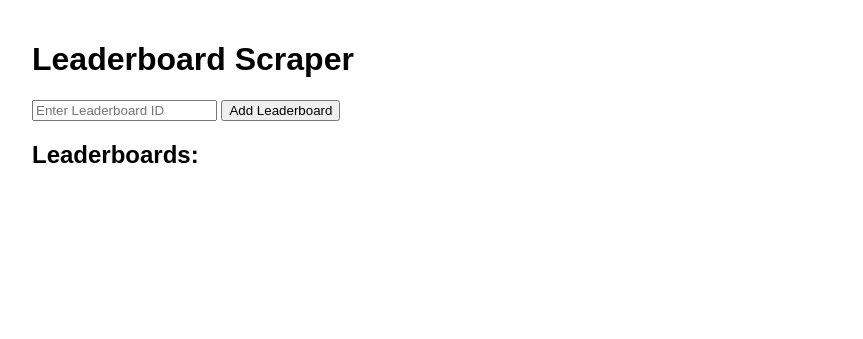
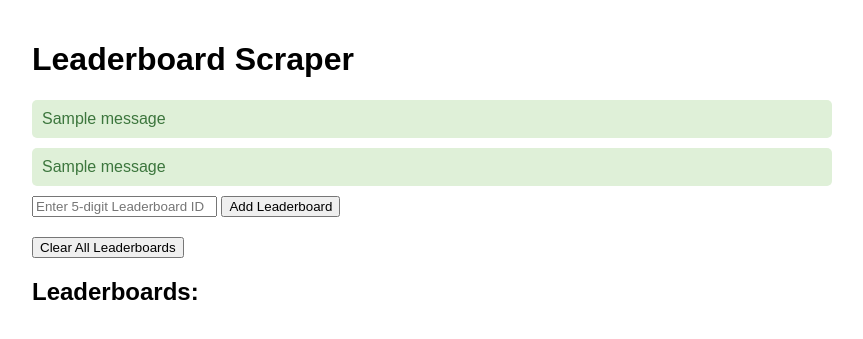
Before and after one commit to shubhsardana29/Unstop-result-scrapper, a Flask app: page / in a window 1280 px wide. Shown: the top 339 px of the page, without its empty margins (208-1071 px from the left). Run offline with Flask 3, Linux system fonts and the light colour scheme; one stand-in notice (Sample message) is shown.

Commit message:
added type validation

```diff
--- a/main.py
+++ b/main.py
@@ -1,9 +1,11 @@
 import requests
 import time
-from flask import Flask, jsonify, request, render_template, redirect, url_for
+from flask import Flask, jsonify, request, render_template, redirect, url_for , flash , session , get_flashed_messages
 from concurrent.futures import ThreadPoolExecutor, as_completed
 import os
 import math
+import re
+
 
 class LeaderboardScraper:
     def __init__(self, base_url, leaderboard_id, per_page=30):
@@ -72,6 +74,7 @@
         return all_data
 
 app = Flask(__name__)
+app.secret_key = os.urandom(24)
 
 leaderboards = {}  # Dictionary to store leaderboard IDs and their total pages
 scraper_instances = {}
@@ -79,15 +82,30 @@
 @app.route('/', methods=['GET', 'POST'])
 def home():
     if request.method == 'POST':
+        # Clear existing flash messages
+        session.pop('_flashes', None)
+
         leaderboard_id = request.form.get('leaderboard_id')
-        if leaderboard_id and leaderboard_id not in leaderboards:
-            base_url = 'https://unstop.com/api/public/live-leaderboard'
-            scraper = LeaderboardScraper(base_url, leaderboard_id)
-            leaderboards[leaderboard_id] = scraper.total_pages
-            scraper_instances[leaderboard_id] = scraper
-
+        if re.match(r'^\d{5}$', leaderboard_id):
+            if leaderboard_id not in leaderboards:
+                base_url = 'https://unstop.com/api/public/live-leaderboard'
+                scraper = LeaderboardScraper(base_url, leaderboard_id)
+                leaderboards[leaderboard_id] = scraper.total_pages
+                scraper_instances[leaderboard_id] = scraper
+                flash('Leaderboard added successfully!', 'success')
+            else:
+                flash('Leaderboard ID already exists!', 'warning')
+        else:
+            flash('Invalid input. Please enter exactly 5 digits.', 'error')
         return redirect(url_for('home'))
     return render_template('index.html', leaderboards=leaderboards)
+
+@app.route('/clear_leaderboards', methods=['POST'])
+def clear_leaderboards():
+    leaderboards.clear()
+    scraper_instances.clear()
+    flash('All leaderboards have been cleared.', 'success')
+    return redirect(url_for('home'))
 
 @app.route('/combined/<leaderboard_id>')
 def combined_results(leaderboard_id):
--- a/templates/index.html
+++ b/templates/index.html
@@ -39,14 +39,40 @@
             opacity: 0.6;
             cursor: not-allowed;
         }
+        .flash {
+            padding: 10px;
+            margin: 10px 0;
+            border-radius: 5px;
+        }
+        .success { background-color: #dff0d8; color: #3c763d; }
+        .error { background-color: #f2dede; color: #a94442; }
+        .warning { background-color: #fcf8e3; color: #8a6d3b; }
     </style>
 </head>
 <body>
     <h1>Leaderboard Scraper</h1>
+    {% with messages = get_flashed_messages(with_categories=true) %}
+        {% if messages %}
+            {% for category, message in messages %}
+                <div class="flash {{ category }}">{{ message }}</div>
+            {% endfor %}
+        {% endif %}
+    {% endwith %}{% with messages = get_flashed_messages(with_categories=true) %}
+        {% if messages %}
+            {% for category, message in messages %}
+                <div class="flash {{ category }}">{{ message }}</div>
+            {% endfor %}
+        {% endif %}
+    {% endwith %}
     <form method="POST">
-        <input type="text" name="leaderboard_id" placeholder="Enter Leaderboard ID" required>
+        <input type="text" name="leaderboard_id" placeholder="Enter 5-digit Leaderboard ID" required pattern="\d{5}" title="Please enter exactly 5 digits">
         <button type="submit">Add Leaderboard</button>
     </form>
+
+    <form method="POST" action="{{ url_for('clear_leaderboards') }}">
+        <button type="submit" onclick="return confirm('Are you sure you want to clear all leaderboards?');">Clear All Leaderboards</button>
+    </form>
+
     <h2>Leaderboards:</h2>
     <ul>
         {% for id, total_pages in leaderboards.items() %}
@@ -138,6 +164,18 @@
         function viewFullAPI(leaderboardId) {
             window.open(`/view_full_api/${leaderboardId}`, '_blank');
         }
+
+        document.getElementById('leaderboardForm').addEventListener('submit', function(e) {
+            var submitButton = document.getElementById('submitButton');
+            if (submitButton.disabled) {
+                e.preventDefault();
+            } else {
+                submitButton.disabled = true;
+                setTimeout(function() {
+                    submitButton.disabled = false;
+                }, 2000);  // Re-enable after 2 seconds
+            }
+        });
     </script>
 </body>
 </html>
```
